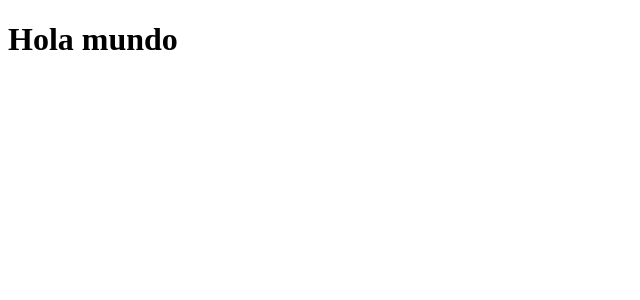
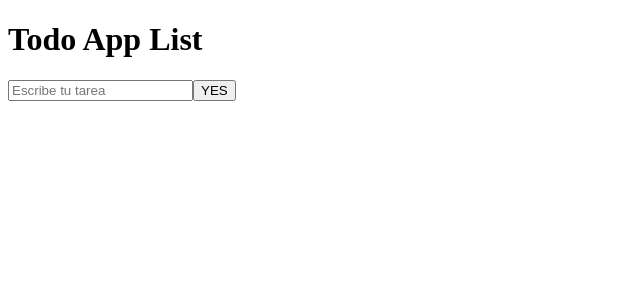
Before and after one commit to jonatannq/Todo-app, a React (Vite) app in the folder FrontEnd/: page / in a window 1280 px wide. Shown: the top 300 px of the page, without its empty margins (0-640 px from the left). Built offline with nearby package versions, Linux system fonts and the light colour scheme.

Commit message:
Agregar tareas a lista

```diff
--- a/FrontEnd/src/App.jsx
+++ b/FrontEnd/src/App.jsx
@@ -1,13 +1,46 @@
-
+import { useState } from "react"
+import Tarea from './component/tarea.jsx'
 
 function App() {
+
+  const [tarea, setTarea] = useState("")
+  const [tareas, setTareas] = useState([])
+
+  const handleAdd = (e) => {
+    e.preventDefault()
+    if(!tarea){
+        alert("Tarea vacia")
+        return
+    }
+
+    setTareas([...tareas, tarea])
+    setTarea("")
+  }
 
 
   return (
     <>
-      <h1>Hola mundo</h1>
+      <h1>Todo App List</h1>
+
+      {
+        tareas.map((tarea) => {
+          return(
+            <Tarea name={tarea}/>
+          )
+        })
+      }
+
+      <form onSubmit={handleAdd}>
+        <input type="text" value={tarea} placeholder="Escribe tu tarea" onChange={(e) => setTarea(e.target.value)} />
+        <button>YES</button>
+      </form>
+
     </>
   )
+
+
+
+
 }
 
 export default App
--- /dev/null
+++ b/FrontEnd/src/component/tarea.jsx
@@ -0,0 +1,11 @@
+
+
+function Tarea({name}){
+    return(
+    <>
+        <h1>{name}</h1>
+    </>
+    )
+}
+
+export default Tarea
```
